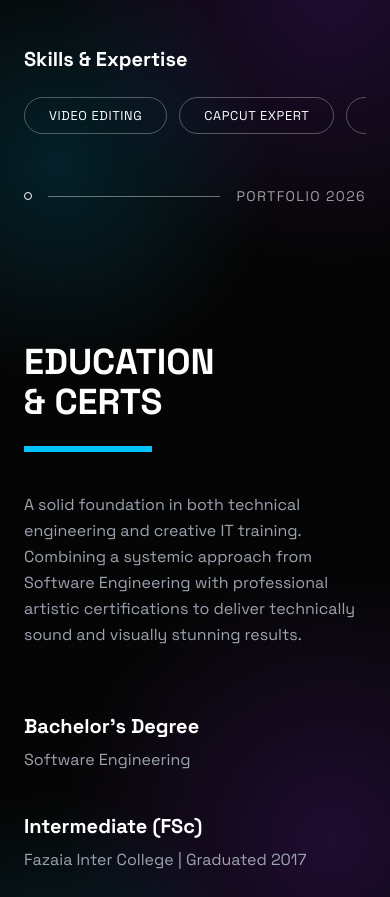
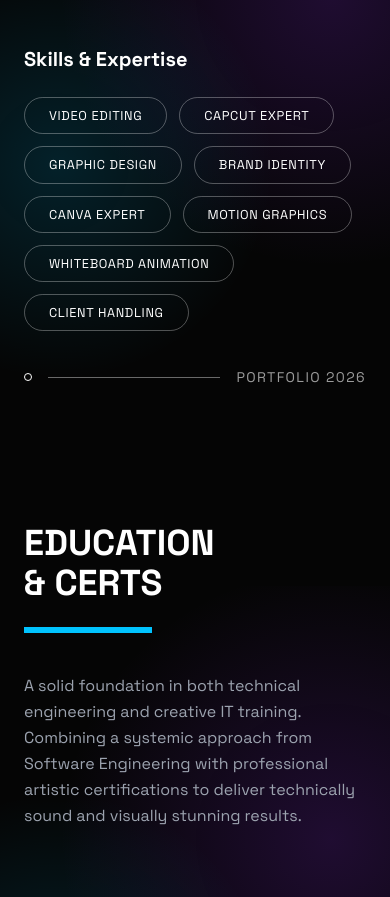
Before and after one commit to Muhammad834565/OsamaSaleem, a plain HTML site: page index.html in a window 390 px wide. Shown: the part 1946-2843 px from the top of the page. Drawn offline with nearby package versions, Linux system fonts and the light colour scheme.

Commit message:
portfolio

```diff
--- a/index.html
+++ b/index.html
@@ -203,15 +203,15 @@
                 </p>
 
                 <h3 class="text-xl font-bold mb-6 relative z-10">Skills & Expertise</h3>
-                <div class="flex md:flex-wrap overflow-x-auto gap-3 md:gap-4 relative z-10 pb-4 [scrollbar-width:none] [-ms-overflow-style:none] [&::-webkit-scrollbar]:hidden">
-                    <span class="pill-badge shrink-0 whitespace-nowrap">Video Editing</span>
-                    <span class="pill-badge shrink-0 whitespace-nowrap">CapCut Expert</span>
-                    <span class="pill-badge shrink-0 whitespace-nowrap">Graphic Design</span>
-                    <span class="pill-badge shrink-0 whitespace-nowrap">Brand Identity</span>
-                    <span class="pill-badge shrink-0 whitespace-nowrap">Canva Expert</span>
-                    <span class="pill-badge shrink-0 whitespace-nowrap">Motion Graphics</span>
-                    <span class="pill-badge shrink-0 whitespace-nowrap">Whiteboard Animation</span>
-                    <span class="pill-badge shrink-0 whitespace-nowrap">Client Handling</span>
+                <div class="flex flex-wrap gap-3 md:gap-4 relative z-10">
+                    <span class="pill-badge">Video Editing</span>
+                    <span class="pill-badge">CapCut Expert</span>
+                    <span class="pill-badge">Graphic Design</span>
+                    <span class="pill-badge">Brand Identity</span>
+                    <span class="pill-badge">Canva Expert</span>
+                    <span class="pill-badge">Motion Graphics</span>
+                    <span class="pill-badge">Whiteboard Animation</span>
+                    <span class="pill-badge">Client Handling</span>
                 </div>
             </div>
 
```
